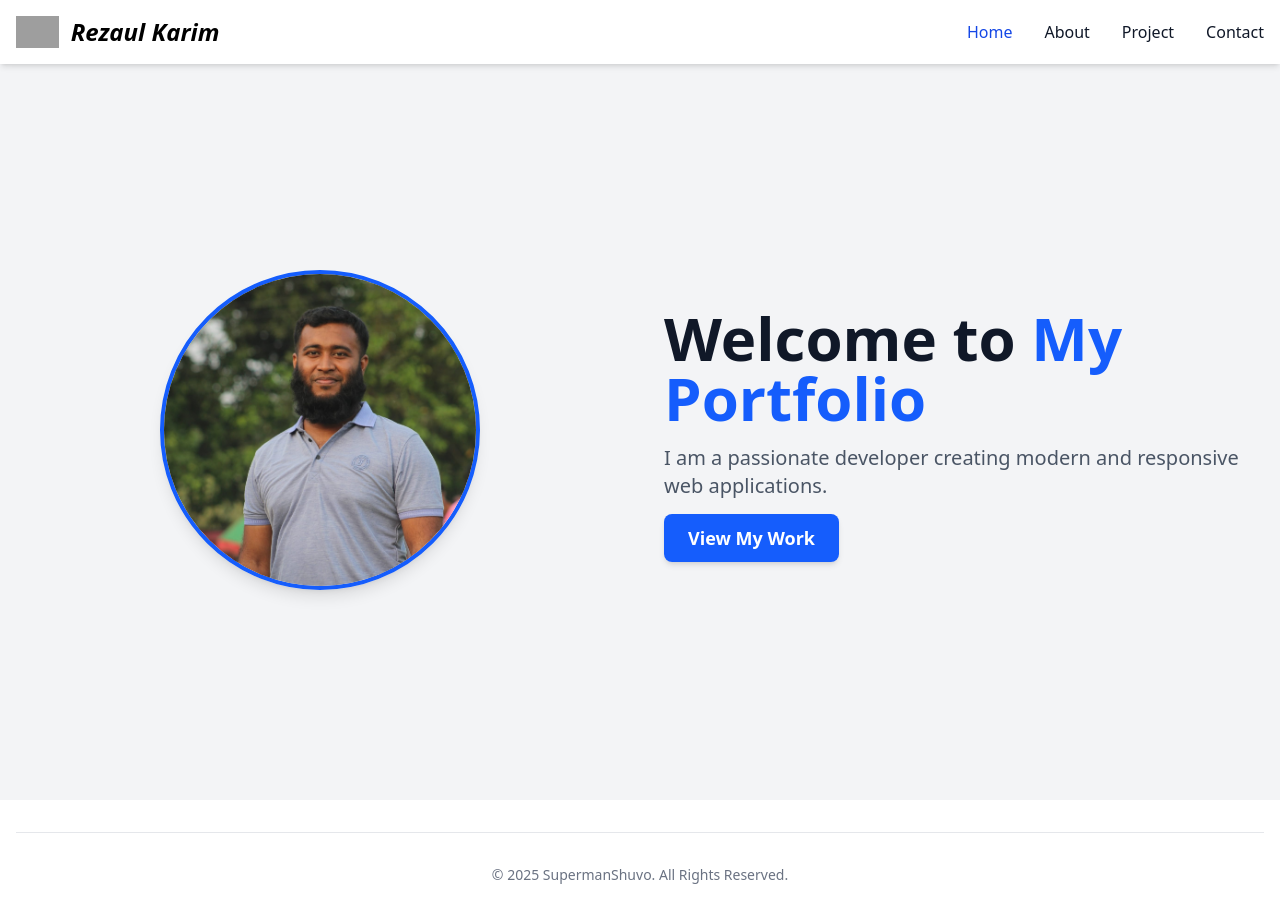
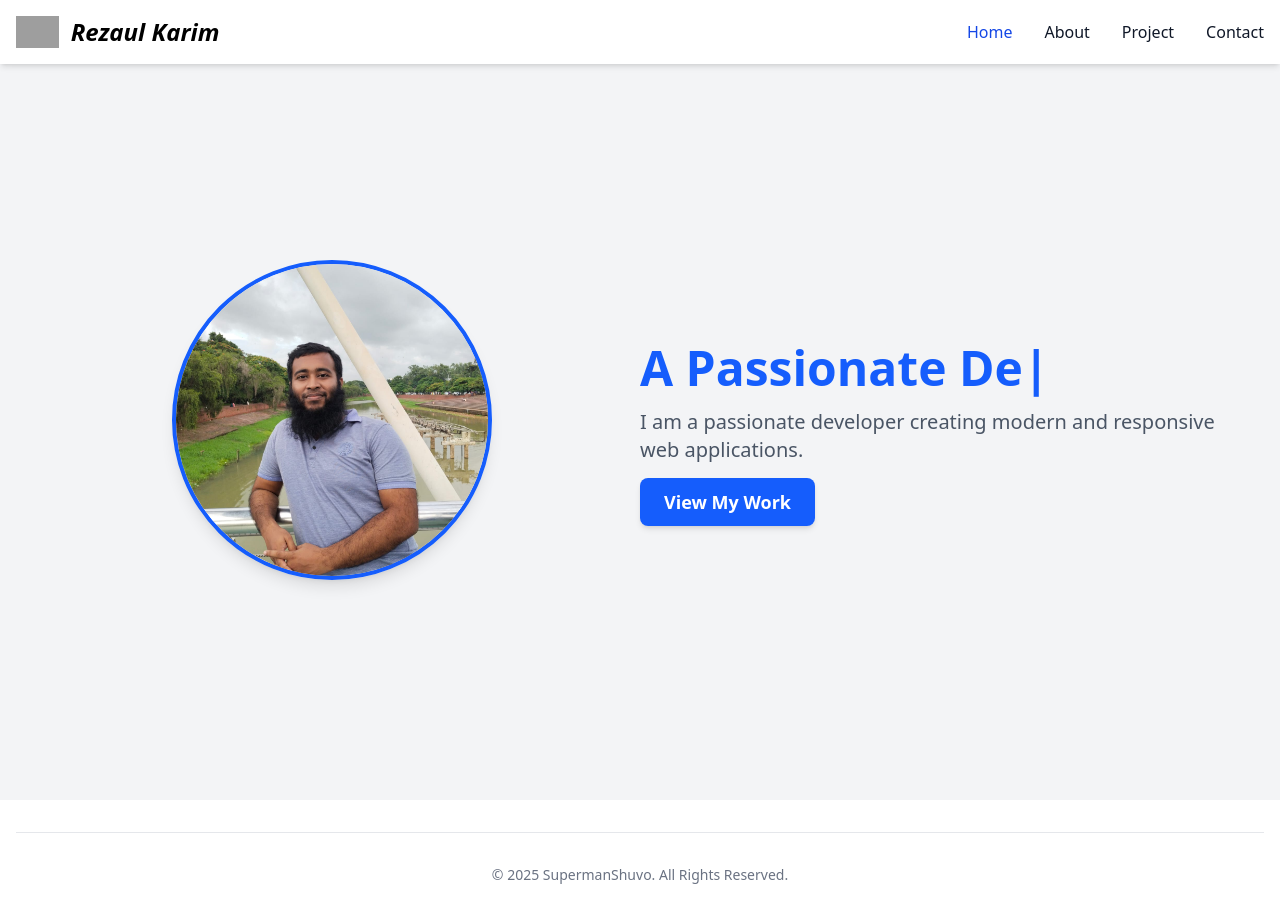
Before and after one commit to mdrezaulkarim38/myPortfolio, a React (Vite) app in the folder portfolio/: page / in a window 1280 px wide. Built offline with nearby package versions, Linux system fonts and the light colour scheme; grey boxes are pictures that could not be loaded.

Commit message:
Now Animation text typing is working

```diff
--- a/portfolio/package.json
+++ b/portfolio/package.json
@@ -17,6 +17,7 @@
     "react-dom": "^19.0.0",
     "react-leaflet": "^5.0.0",
     "react-router-dom": "^7.2.0",
+    "react-type-animation": "^3.2.0",
     "tailwindcss": "^4.0.9"
   },
   "devDependencies": {
--- a/portfolio/src/pages/Home.tsx
+++ b/portfolio/src/pages/Home.tsx
@@ -1,10 +1,11 @@
 import { Link } from "react-router-dom";
-import ProfolioImage from "./../assets/supermanshuvo.jpg";
+import { TypeAnimation } from "react-type-animation";
+import ProfolioImage from "./../assets/MyImage.jpeg";
 
 function Home() {
   return (
-    <section className="flex flex-col md:flex-row items-center justify-center min-h-screen bg-gray-100 text-center pt-25 pb-10">
-      <div className="w-full md:w-1/2 flex justify-center">
+    <section className="flex flex-col md:flex-row items-center justify-center min-h-screen bg-gray-100 text-center pt-25 pb-10 px-6">
+      <div className="w-full md:w-1/2 flex justify-center mb-5">
         <img
           src={ProfolioImage}
           alt="Profile"
@@ -12,14 +13,27 @@ function Home() {
         />
       </div>
 
-      <div className="w-full md:w-1/2 mt-6 md:mt-0 md:text-left px-6">
-        <h1 className="text-4xl font-extrabold text-gray-900 sm:text-5xl md:text-6xl">
-          Welcome to <span className="text-blue-600">My Portfolio</span>
+      <div className="w-full md:w-1/2 flex flex-col items-center md:items-start text-gray-800">
+        <h1 className="text-3xl md:text-5xl font-bold text-gray-900">
+          <TypeAnimation
+            sequence={[
+              "Hi, I am Rezaul Karim",
+              1000,
+              "A Passionate Developer",
+              1000,
+              "Welcome to My Portfolio!",
+              1000,
+            ]}
+            speed={50}
+            className="text-blue-600"
+            repeat={Infinity}
+          />
         </h1>
-        <p className="mt-4 text-lg text-gray-600 sm:text-xl">
-          I am a passionate developer creating modern and responsive web
-          applications.
+
+        <p className="mt-4 text-lg text-gray-600 sm:text-xl text-center md:text-left">
+          I am a passionate developer creating modern and responsive web applications.
         </p>
+
         <div className="mt-6">
           <Link
             to="/project"
```
Also changed, not shown: portfolio/src/assets/MyImage.jpeg (added), 1 other file (tests, documents, lock files or other folders).
